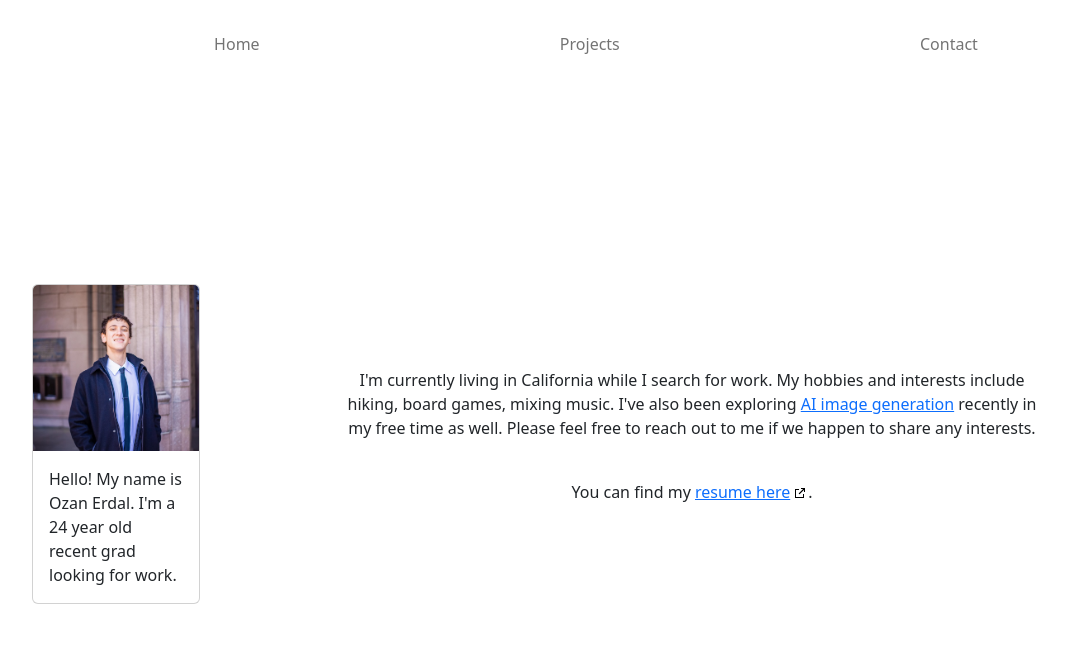
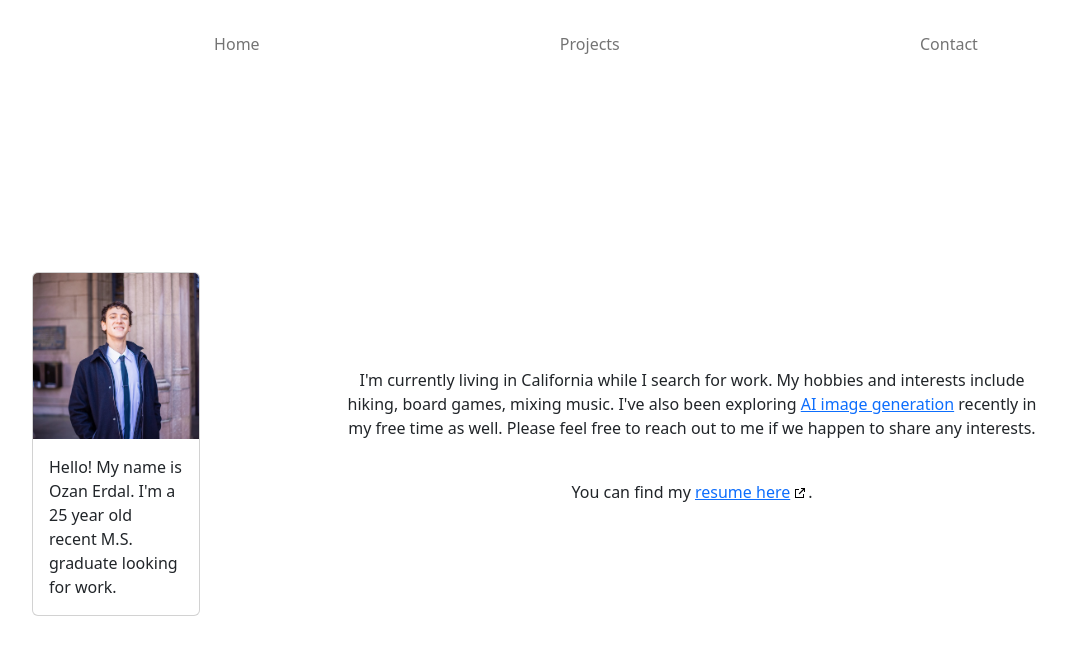
Before and after one commit to oerdal/oerdal.github.io, a React (Create React App) app: page / in a window 1280 px wide. Shown: the top 654 px of the page, without its empty margins (44-1111 px from the left). Built offline with nearby package versions, Linux system fonts and the light colour scheme.

Commit message:
hid elements on smaller viewports

```diff
--- a/src/components/sidebar.js
+++ b/src/components/sidebar.js
@@ -6,7 +6,7 @@ const Sidebar = () => {
             <div className='card'>
                 <img src='./headshot.jpg' class='card-img-top' alt='sidebar logo' />
                 <div className='card-body'>
-                    <p className='card-text'>Hello! My name is Ozan Erdal. I'm a 24 year old recent grad looking for work.</p>
+                    <p className='card-text'>Hello! My name is Ozan Erdal. I'm a 25 year old recent M.S. graduate looking for work.</p>
                 </div>
             </div>
         </div>
--- a/src/styles.css
+++ b/src/styles.css
@@ -15,3 +15,10 @@ a[target="_blank"]::after {
 .nav-item:hover {
   background-color: aliceblue;
 }
+
+@media (max-width: 991px) {
+  #sidebar-div {
+    display: none;
+    visibility: hidden;
+  }
+}
```
